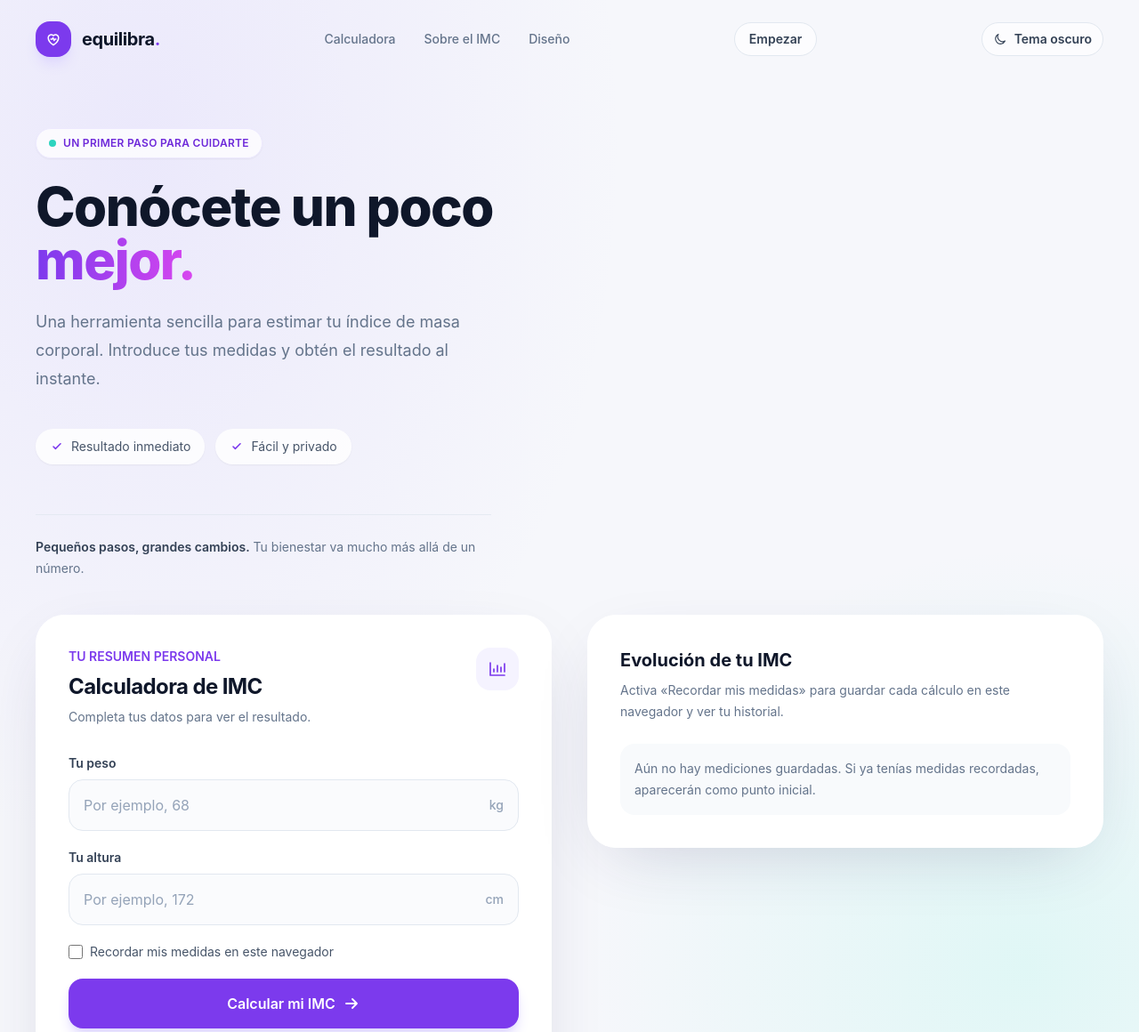
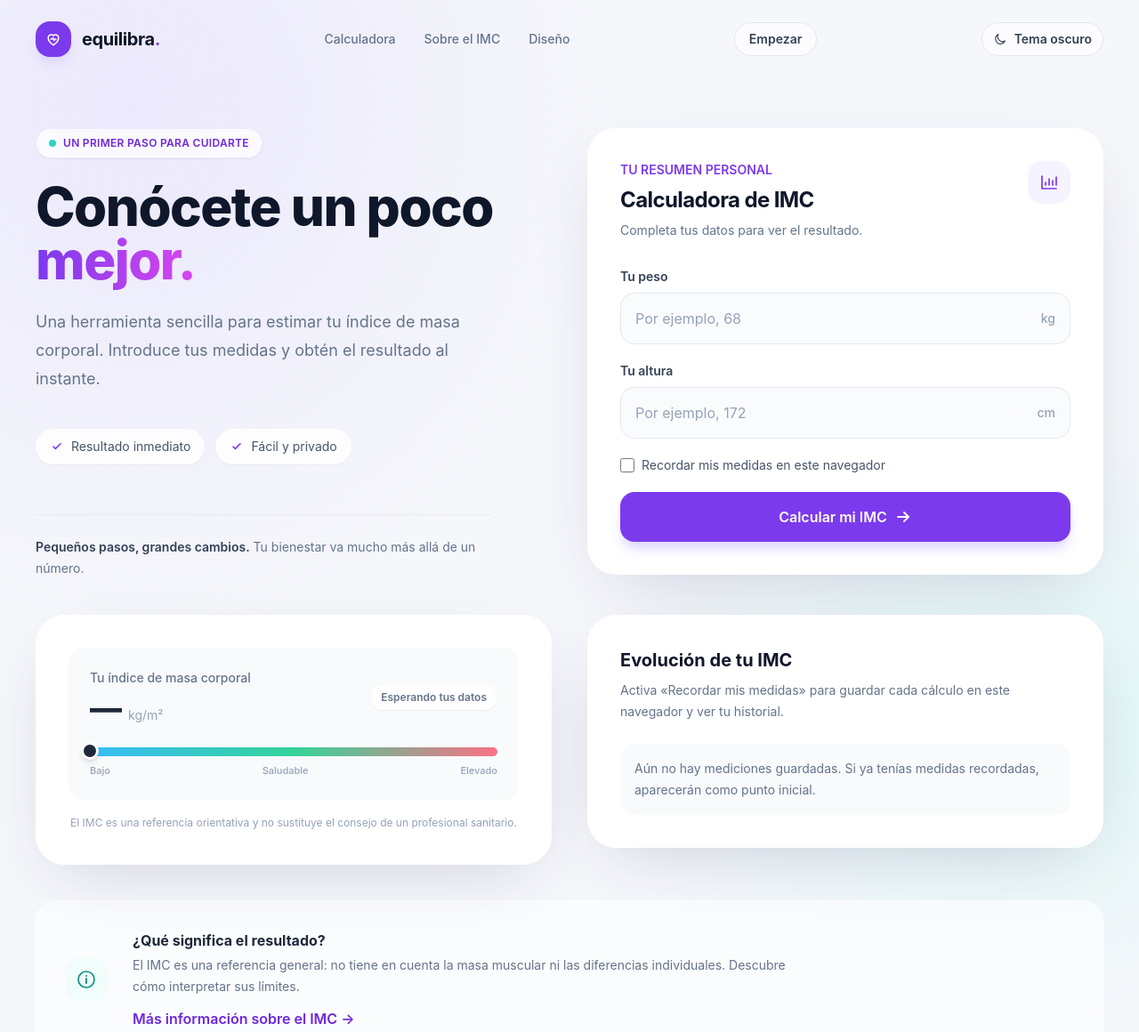
Before and after one commit to ManuelHurtadoMontllor/CalculadoraIMC, a plain HTML site: page index.html in a window 1280 px wide. Shown: the top 1160 px of the page at 89% size. Drawn offline with nearby package versions, Linux system fonts and the light colour scheme.

Commit message:
fix: ajustada la maquetacion para que sea mas equilibrada

```diff
--- a/index.html
+++ b/index.html
@@ -44,7 +44,7 @@
         <p id="theme-status" class="theme-status mx-auto max-w-7xl px-6 text-sm sm:px-10" role="status" aria-live="polite"></p>
 
         <main class="mx-auto grid w-full max-w-7xl items-start gap-8 px-6 pb-16 pt-8 sm:px-10 lg:grid-cols-2 lg:gap-10 lg:pb-24 lg:pt-14">
-            <section class="hero-enter lg:col-span-2">
+            <section class="hero-enter">
                 <div class="mb-6 inline-flex items-center gap-2 rounded-full border border-violet-100 bg-white/75 px-3.5 py-2 text-xs font-semibold tracking-wide text-violet-700 shadow-sm">
                     <span class="h-2 w-2 rounded-full bg-teal-400"></span>
                     UN PRIMER PASO PARA CUIDARTE
@@ -121,9 +121,12 @@
                             <svg aria-hidden="true" viewBox="0 0 20 20" fill="none" class="h-5 w-5 transition-transform group-hover:translate-x-1"><path d="M4 10h12m-5-5 5 5-5 5" stroke="currentColor" stroke-width="1.8" stroke-linecap="round" stroke-linejoin="round"/></svg>
                         </button>
                     </form>
-
+                </div>
+            </section>
+            <section class="card-enter rounded-[2rem] border border-white bg-white p-6 shadow-[0_24px_80px_-28px_rgba(47,39,89,0.22)] sm:p-9">
+                <div>
                     <!-- JavaScript actualiza este bloque y desplaza la vista hasta él tras un cálculo válido. -->
-                    <div id="result" class="resultado-card estado--inicial mt-7 rounded-2xl p-5 sm:p-6" aria-live="polite" aria-atomic="true">
+                    <div id="result" class="resultado-card estado--inicial w-full rounded-2xl p-5 sm:p-6" aria-live="polite" aria-atomic="true">
                         <div class="flex items-center justify-between gap-4">
                             <div>
                                 <p class="text-sm font-medium text-slate-500">Tu índice de masa corporal</p>
```
